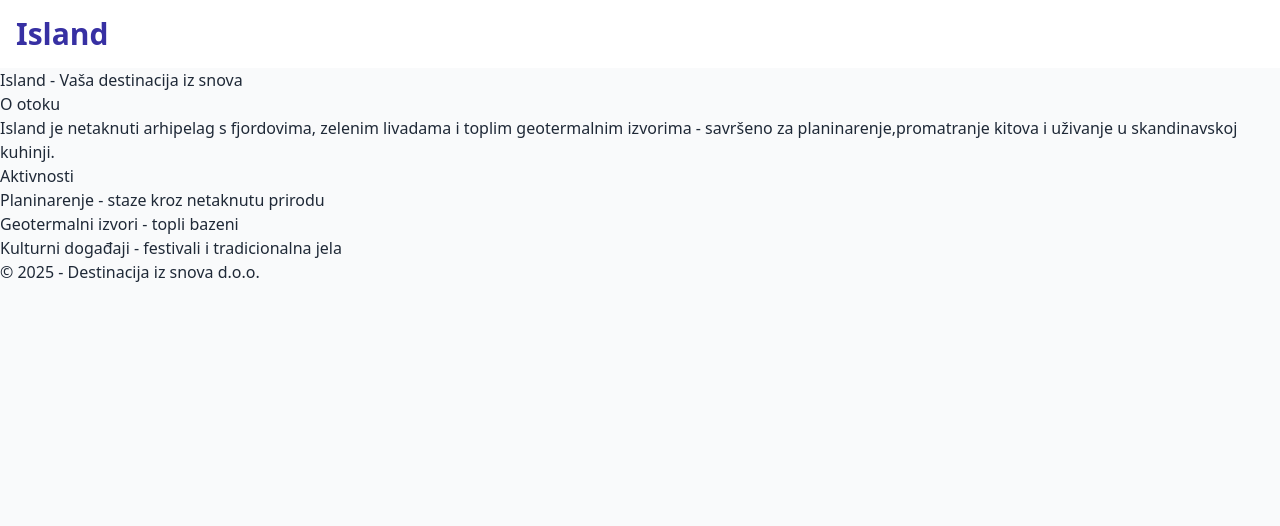
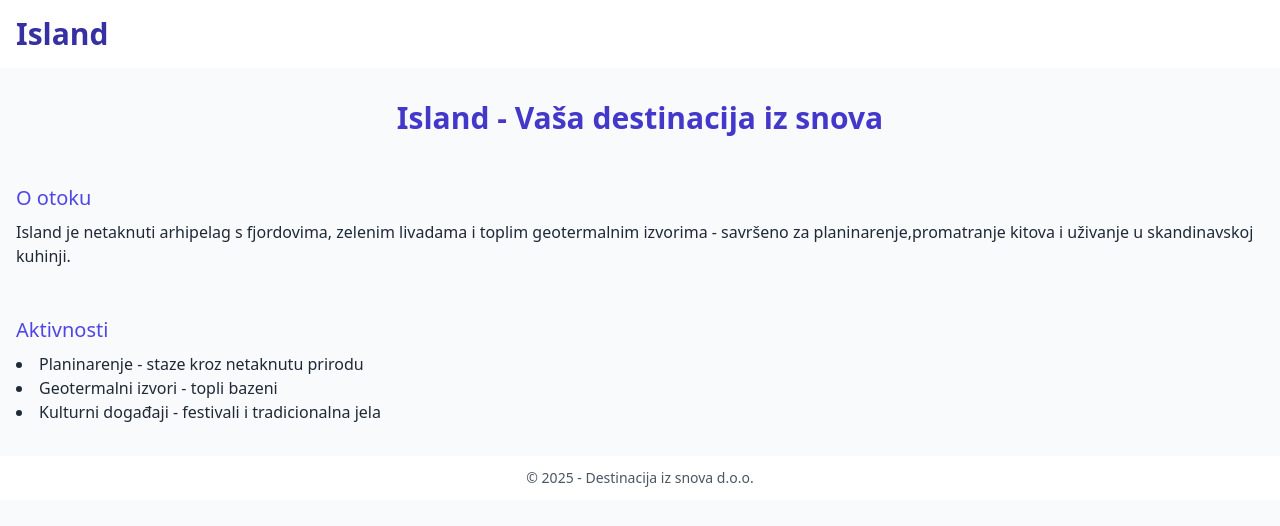
Before and after one commit to stef134/parcijalni-razvojna, a plain HTML site: page index.html in a window 1280 px wide. Drawn offline with nearby package versions, Linux system fonts and the light colour scheme.

Commit message:
style: add style for main and footer

```diff
--- a/index.html
+++ b/index.html
@@ -14,13 +14,15 @@
       </div>
     </header>
 
-    <main>
-      <section>
-        <h2>Island - Vaša destinacija iz snova</h2>
+    <main class="container mx-auto px-4 py-8 space-y-12">
+      <section class="text-center">
+        <h2 class="text-2xl md:text-3xl font-bold text-indigo-700">
+          Island - Vaša destinacija iz snova
+        </h2>
       </section>
 
       <section>
-        <h3>O otoku</h3>
+        <h3 class="text-xl font-medium text-indigo-600 mb-2">O otoku</h3>
         <p>
           Island je netaknuti arhipelag s fjordovima, zelenim livadama i toplim
           geotermalnim izvorima - savršeno za planinarenje,promatranje kitova i
@@ -29,8 +31,8 @@
       </section>
 
       <section>
-        <h3>Aktivnosti</h3>
-        <ul>
+        <h3 class="text-xl font-medium text-indigo-600 mb-2">Aktivnosti</h3>
+        <ul class="list-disc list-inside">
           <li>Planinarenje - staze kroz netaknutu prirodu</li>
           <li>Geotermalni izvori - topli bazeni</li>
           <li>Kulturni događaji - festivali i tradicionalna jela</li>
@@ -38,6 +40,8 @@
       </section>
     </main>
 
-    <footer>© 2025 - Destinacija iz snova d.o.o.</footer>
+    <footer class="bg-white py-3 text-center text-sm text-gray-600">
+      © 2025 - Destinacija iz snova d.o.o.
+    </footer>
   </body>
 </html>
```
